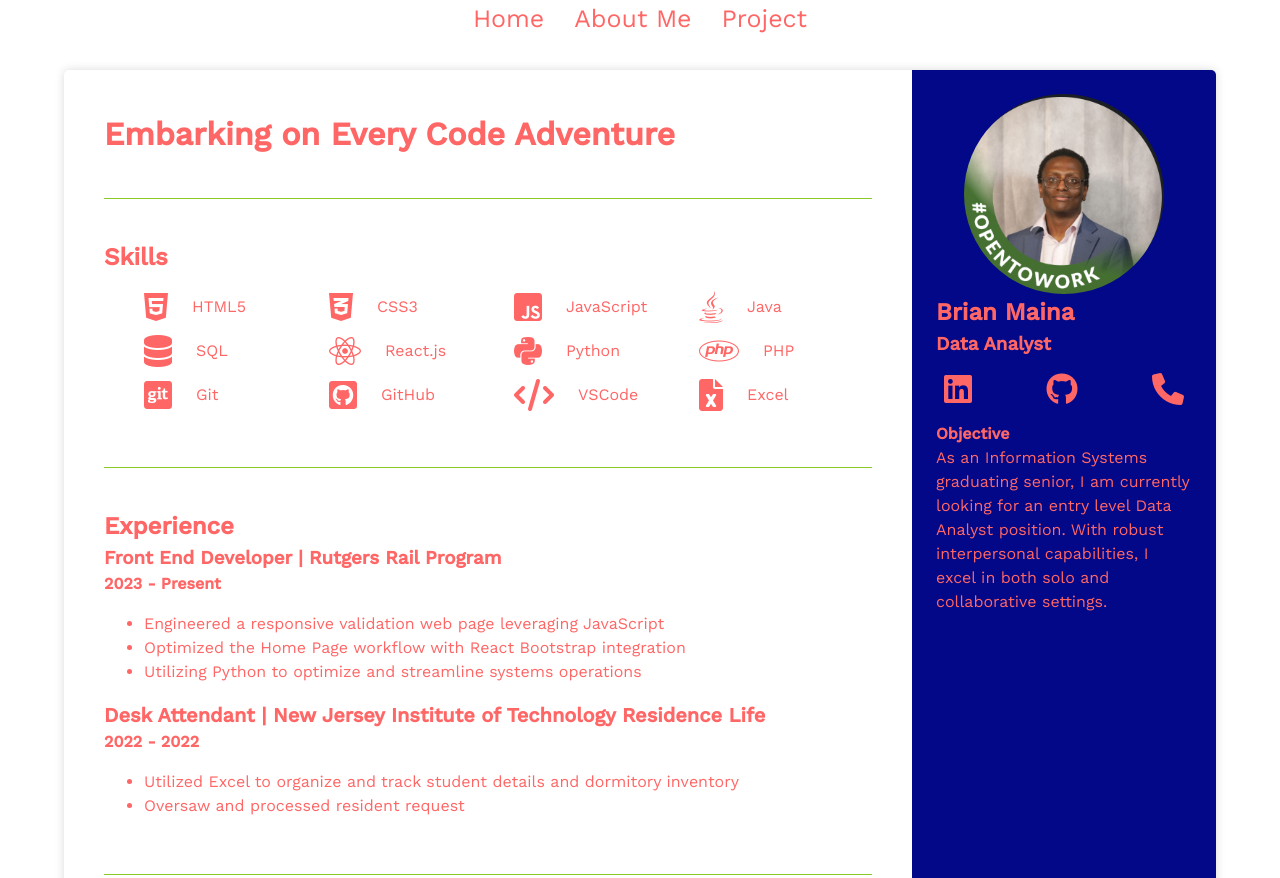
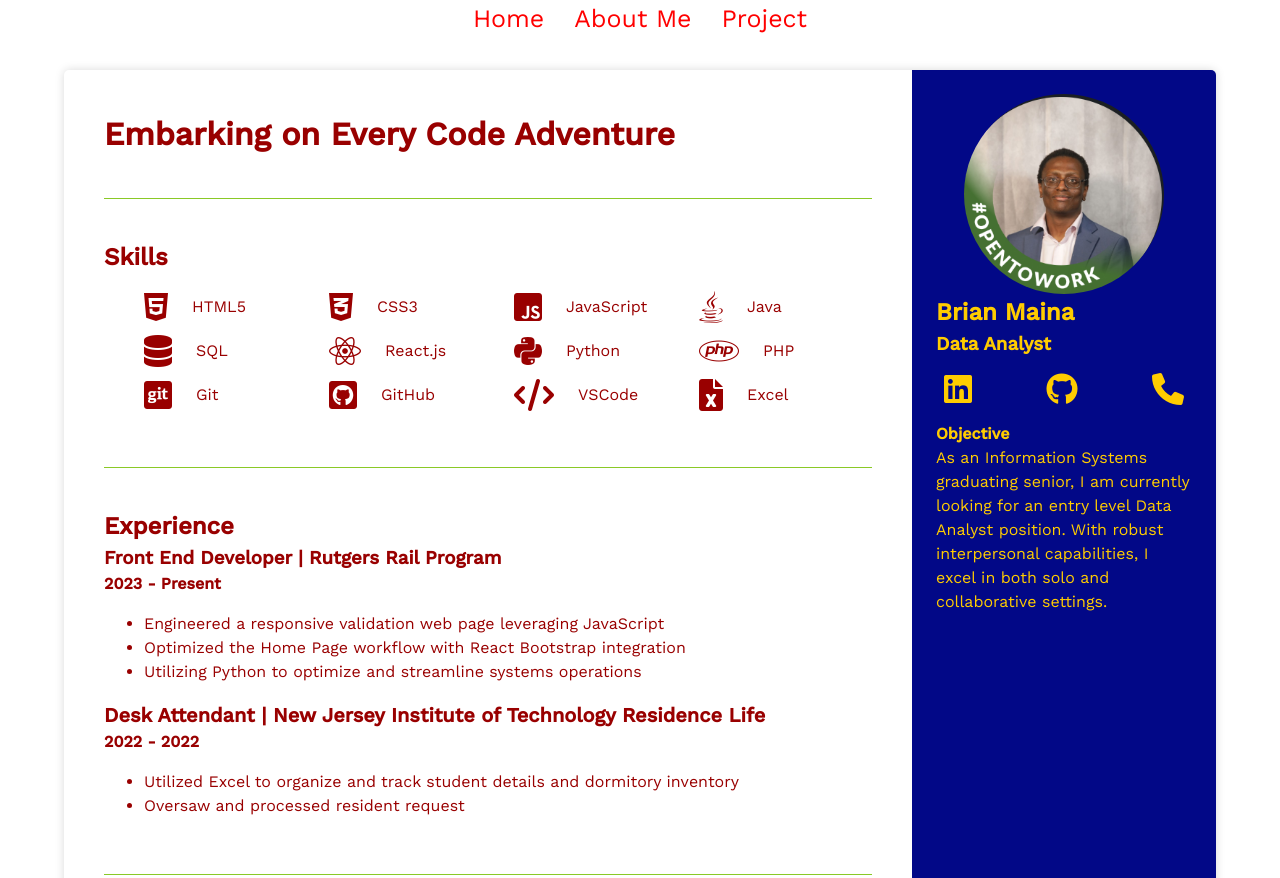
Before and after one commit to NJIT-WIS/Personal-Portfolio, a website: page docs/aboutme.html in a window 1280 px wide. Shown: the top 878 px of the page. Drawn offline with nearby package versions, Linux system fonts and the light colour scheme.

Commit message:
changed text color to a dark red and changed

```diff
--- a/docs/css/main.css
+++ b/docs/css/main.css
@@ -55,14 +55,14 @@ body {
   text-align: center;
   font-size: 25px;
   text-decoration: none;
-  color: #ff6666;
+  color: red;
 }
 
 .sidebar-bottom {
-  color: #ff6666;
+  color: #ffcc00;
 }
 .sidebar-top1 {
-  color: #ff6666;
+  color: #ffcc00;
 }
 .container {
   display: flex;
@@ -96,7 +96,7 @@ body {
   display: flex;
   justify-content: space-between;
   padding: 0.5rem;
-  color: #ff6666;
+  color: #ffcc00;
 }
 .links a {
   color: inherit;
@@ -112,7 +112,7 @@ body {
 .main-content {
   flex: 3;
   padding: var(--section-spacing);
-  color: #ff6666;
+  color: #990000;
 }
 .main-content section,
 .main-content header {
```
